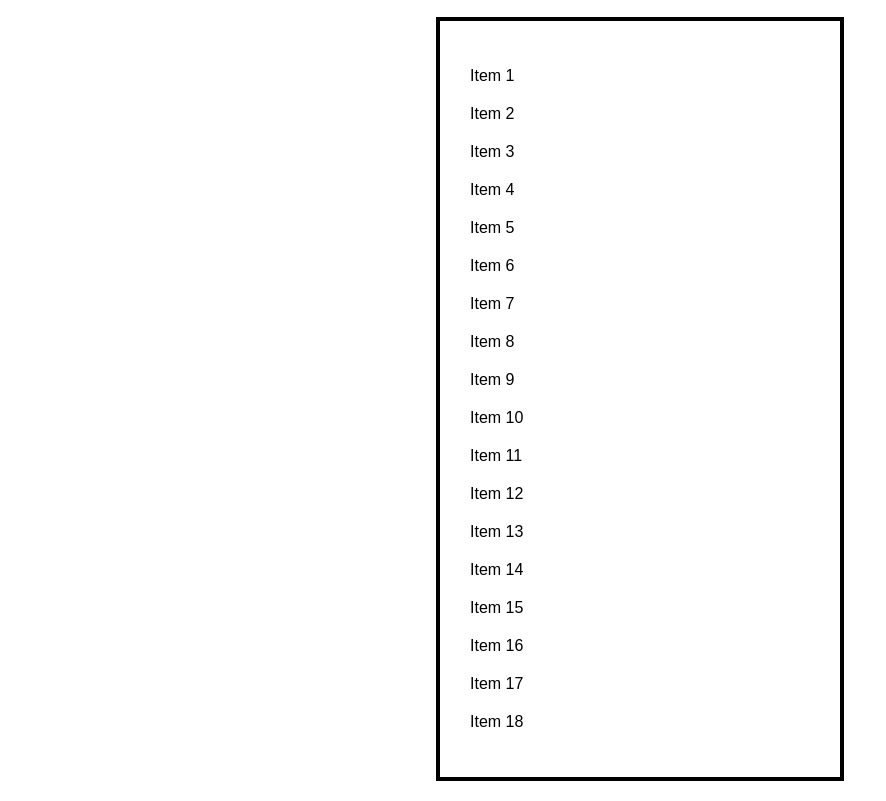
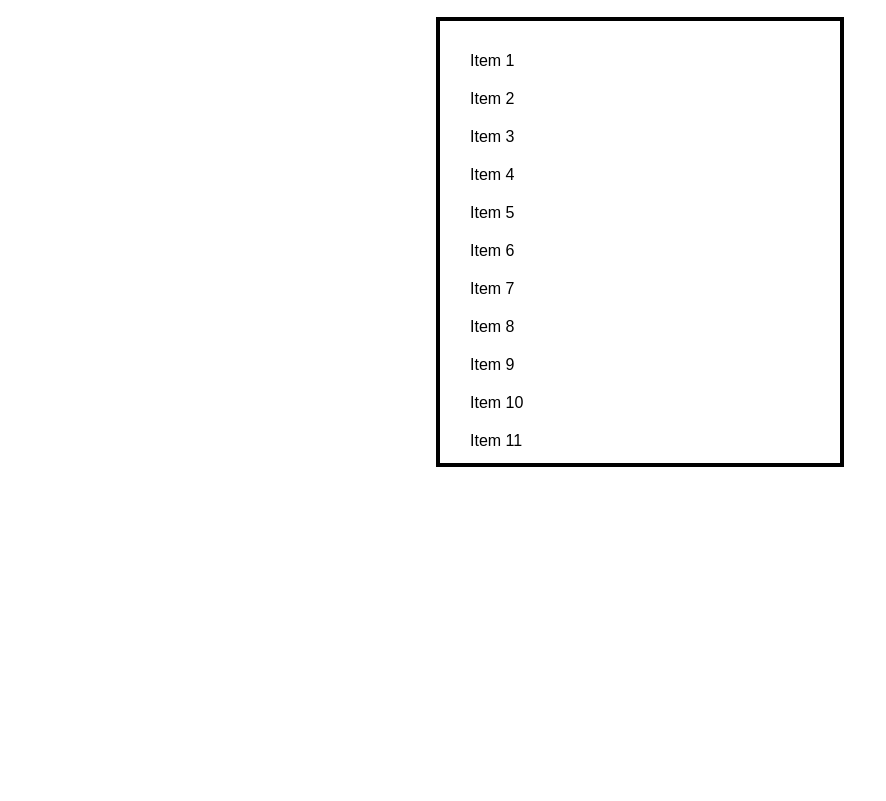
Before and after one commit to acciojob/infinite-scroll-vamshithallapalli, a website: page main.html in a window 1280 px wide. Shown: the part 71-872 px from the top of the page, without its empty margins (0-886 px from the left). After the commit the page ends 800 px from the top, so only its background shows below. Drawn offline with Linux system fonts and the light colour scheme.

Commit message:
created a submission

```diff
--- a/styles.css
+++ b/styles.css
@@ -11,7 +11,9 @@ main {
 }
 
 ol {
-  padding: 20px;
+  padding: 5px 20px;
+  max-height: 400px;
+  overflow-y: auto;
 }
 
 li {
```
